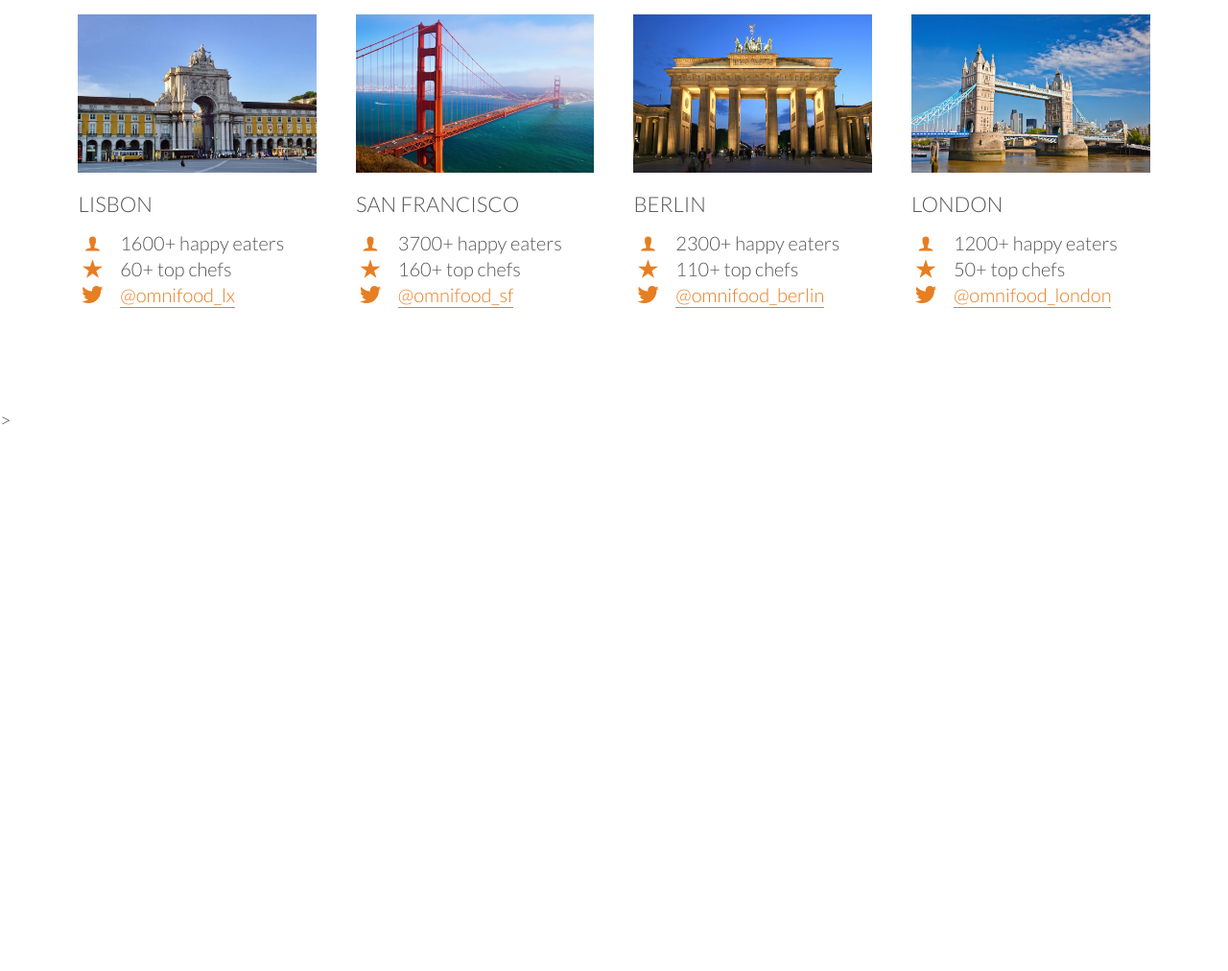
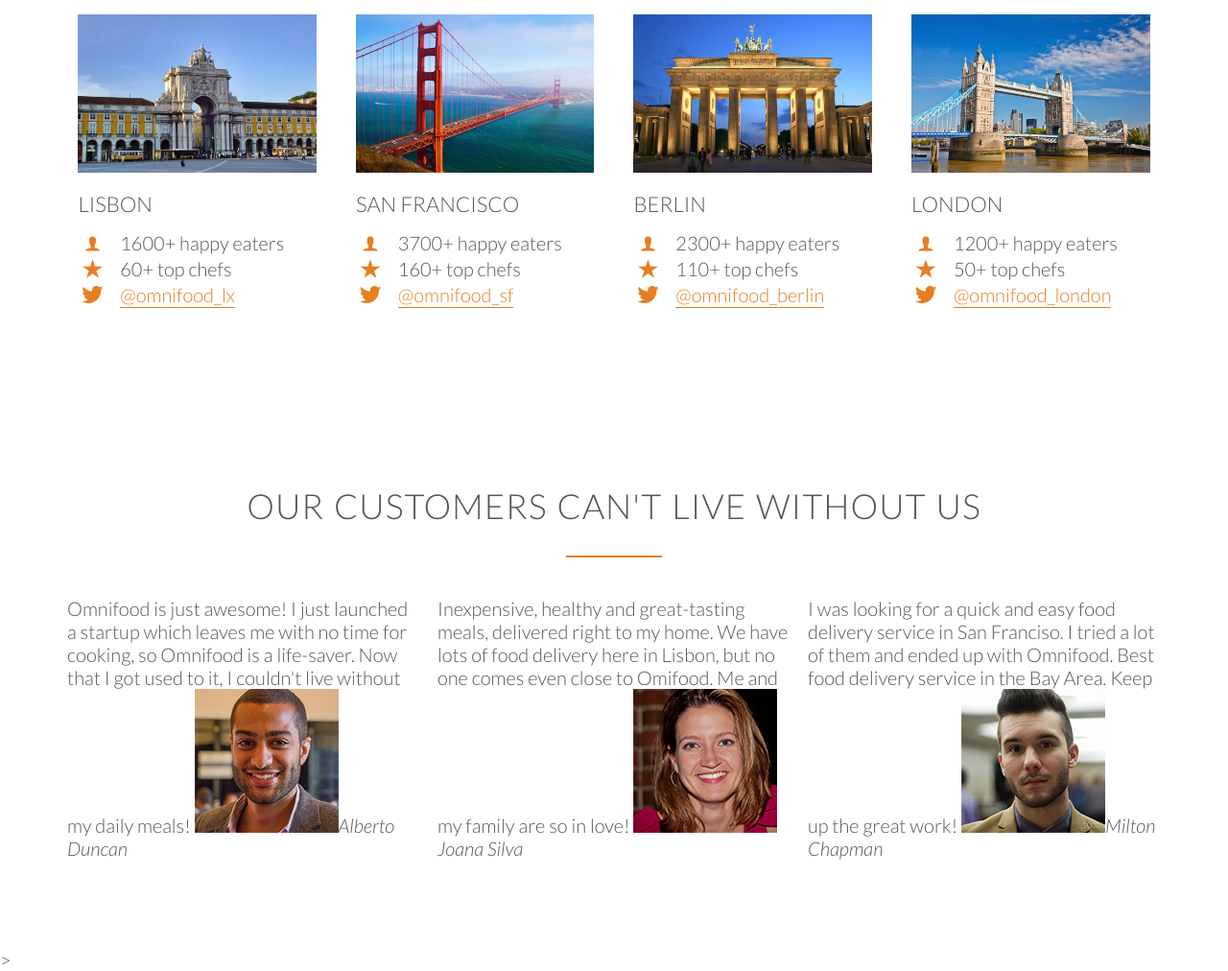
Before and after one commit to nulkhaliq/OmniFood, a plain HTML site: page index.html in a window 1280 px wide. Shown: the part 2943-3955 px from the top of the page at 96% size. Before the commit the page ends 3392 px from the top, so only its background shows below. Drawn offline with Linux system fonts and the light colour scheme; files whose address does not match are found by name.

Commit message:
Customer testimonials Updated

```diff
--- a/index.html
+++ b/index.html
@@ -183,6 +183,33 @@
 
     </section>
 
+    <section class="section-testimonials">
+        <div class="row">
+        <h2>Our customers can't live without us</h2>
+        </div>
+        <div class="row">
+            <div class="col span-1-of-3">
+            <blockquote>
+                Omnifood is just awesome! I just launched a startup which leaves me with no time for cooking, so Omnifood is a life-saver. Now that I got used to it, I couldn't live without my daily meals!
+                <cite><img src="resources/img/customer-1.jpg">Alberto Duncan</cite>
+                </blockquote>
+            </div>
+             <div class="col span-1-of-3">
+            <blockquote>
+                Inexpensive, healthy and great-tasting meals, delivered right to my home. We have lots of food delivery here in Lisbon, but no one comes even close to Omifood. Me and my family are so in love!
+                <cite><img src="resources/img/customer-2.jpg">Joana Silva</cite>
+                </blockquote>
+            </div>
+         <div class="col span-1-of-3">
+            <blockquote>
+                I was looking for a quick and easy food delivery service in San Franciso. I tried a lot of them and ended up with Omnifood. Best food delivery service in the Bay Area. Keep up the great work!
+                <cite><img src="resources/img/customer-3.jpg">Milton Chapman</cite>
+                </blockquote>
+            </div>
+        </div>
+
+    </section>
+
 
 
 
@@ -191,6 +218,5 @@
 
 </html>
 
-<!---Section 4: Cities
-
+<!---
 -->>
```
